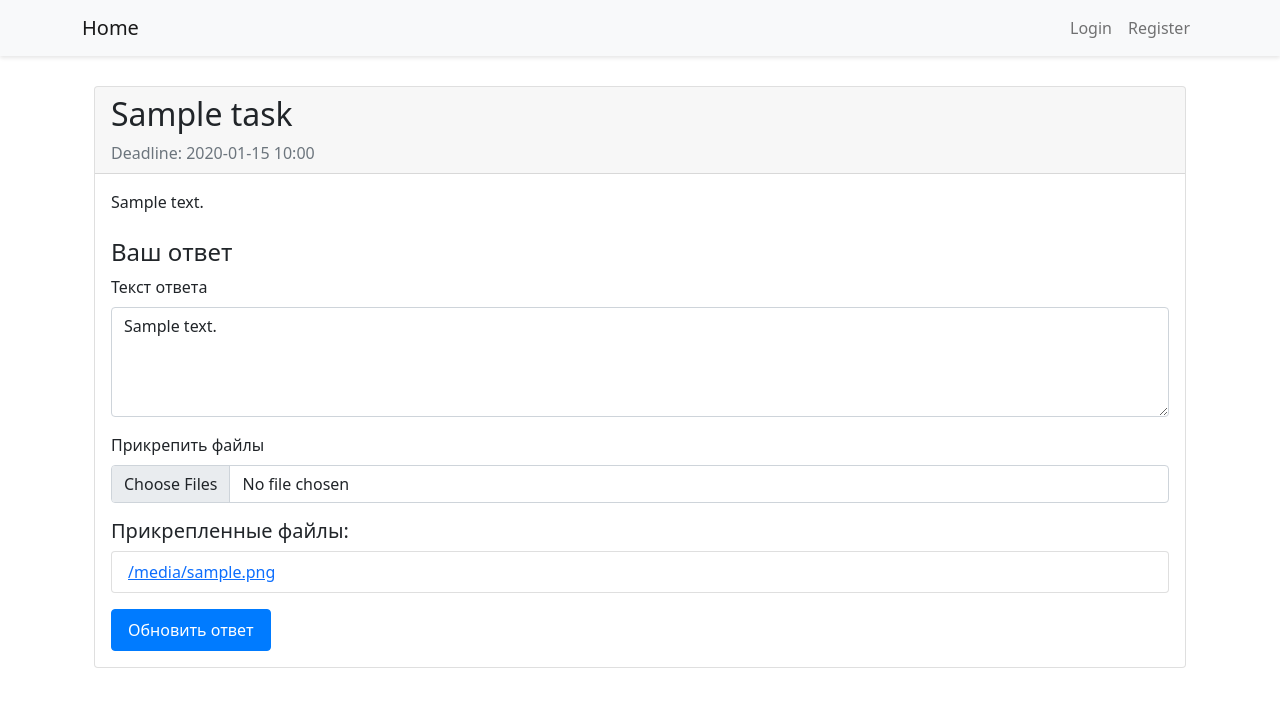
After one commit to maryxwz/module3_final, a FastAPI app: template templates/task_detail.html in a window 1280 px wide. The commit adds this page. Shown: the top 707 px of the page. Run offline with FastAPI, Linux system fonts and the light colour scheme; the template is opened without the code that fills it: most values are stand-ins (such as "Sample title", 1, 10 or a date in 2020); parts of the project's set-up code (start-up, migrations or seed data) failed here and were passed over.

Commit message:
Відповіді студентів на завдання вчителів.

```diff
--- a/main.py
+++ b/main.py
@@ -8,6 +8,7 @@ from routes import auth, subjects, tasks, enrollments, notifications
 
 app = FastAPI()
 app.mount("/static", StaticFiles(directory="static"), name="static")
+app.mount("/uploads", StaticFiles(directory="uploads"), name="uploads")
 
 
 @app.on_event("startup")
--- a/security.py
+++ b/security.py
@@ -11,7 +11,7 @@ from sqlalchemy.ext.asyncio import AsyncSession
 from database import get_db
 from models import User
 
-SECRET_KEY = os.urandom(24)
+SECRET_KEY = os.getenv("SECRET_KEY", "your-secret-key-here")
 ALGORITHM = "HS256"
 ACCESS_TOKEN_EXPIRE_MINUTES = 30
 
--- /dev/null
+++ b/templates/task_detail.html
@@ -0,0 +1,91 @@
+{% extends "base.html" %}
+
+{% block title %}{{ task.title }}{% endblock %}
+
+{% block content %}
+<div class="container">
+    <div class="card mb-4">
+        <div class="card-header">
+            <h2>{{ task.title }}</h2>
+            <div class="text-muted">
+                Deadline: {{ task.deadline.strftime('%Y-%m-%d %H:%M') }}
+                {% if status == "assigned" %}
+                    <span class="badge bg-primary">Назначено</span>
+                {% elif status == "uploaded" %}
+                    <span class="badge bg-success">Сдано</span>
+                {% elif status == "late" %}
+                    <span class="badge bg-warning">Сдано с опозданием</span>
+                {% elif status == "overdue" %}
+                    <span class="badge bg-danger">Срок вышел</span>
+                {% endif %}
+            </div>
+        </div>
+        <div class="card-body">
+            <div class="task-description mb-4">
+                {{ task.description }}
+            </div>
+
+            {% if user.id != task.subject.teacher_id %}
+                <div class="upload-form">
+                    <h4>Ваш ответ</h4>
+                    <form method="POST" action="/tasks/task/{{ task.id }}/upload" enctype="multipart/form-data">
+                        <div class="mb-3">
+                            <label for="content" class="form-label">Текст ответа</label>
+                            <textarea class="form-control" id="content" name="content" rows="4">{{ upload.content if upload else '' }}</textarea>
+                        </div>
+                        <div class="mb-3">
+                            <label for="files" class="form-label">Прикрепить файлы</label>
+                            <input type="file" class="form-control" id="files" name="files" multiple>
+                        </div>
+                        {% if upload and upload.files %}
+                            <div class="mb-3">
+                                <h5>Прикрепленные файлы:</h5>
+                                <ul class="list-group">
+                                    {% for file in upload.files %}
+                                        <li class="list-group-item">
+                                            <a href="/uploads/{{ file.split('uploads/')[-1] }}" target="_blank">{{ file.split('_')[-1] }}</a>
+                                        </li>
+                                    {% endfor %}
+                                </ul>
+                            </div>
+                        {% endif %}
+                        <button type="submit" class="btn btn-primary">
+                            {% if upload %}Обновить ответ{% else %}Отправить ответ{% endif %}
+                        </button>
+                    </form>
+                </div>
+            {% else %}
+                <div class="uploads-list">
+                    <h4>Ответы студентов</h4>
+                    {% for upload in task.uploads %}
+                        <div class="card mb-3">
+                            <div class="card-body">
+                                <h5 class="card-title">{{ upload.student.username }}</h5>
+                                <p class="card-text">{{ upload.content }}</p>
+                                {% if upload.files %}
+                                    <div class="mb-2">
+                                        <h6>Прикрепленные файлы:</h6>
+                                        <ul class="list-group">
+                                            {% for file in upload.files %}
+                                                <li class="list-group-item">
+                                                    <a href="/uploads/{{ file.split('uploads/')[-1] }}" target="_blank">{{ file.split('_')[-1] }}</a>
+                                                </li>
+                                            {% endfor %}
+                                        </ul>
+                                    </div>
+                                {% endif %}
+                                <div class="text-muted">
+                                    Отправлено: {{ upload.uploaded_at.strftime('%Y-%m-%d %H:%M') }}
+                                    {% if upload.updated_at != upload.uploaded_at %}
+                                        <br>Обновлено: {{ upload.updated_at.strftime('%Y-%m-%d %H:%M') }}
+                                    {% endif %}
+                                </div>
+                            </div>
+                        </div>
+                    {% endfor %}
+                </div>
+            {% endif %}
+        </div>
+    </div>
+</div>
+{% endblock %}
```
Also changed, not shown: models.py (+18 -1 lines), routes/tasks.py (+131 -3 lines), templates/subject_detail.html (+11 -7 lines), 1 other file.
